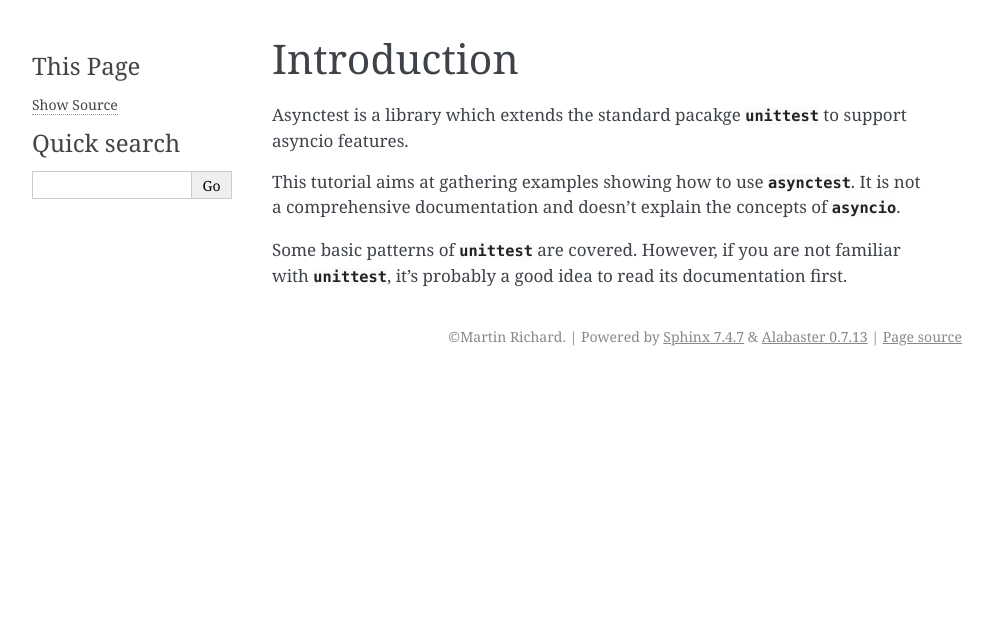
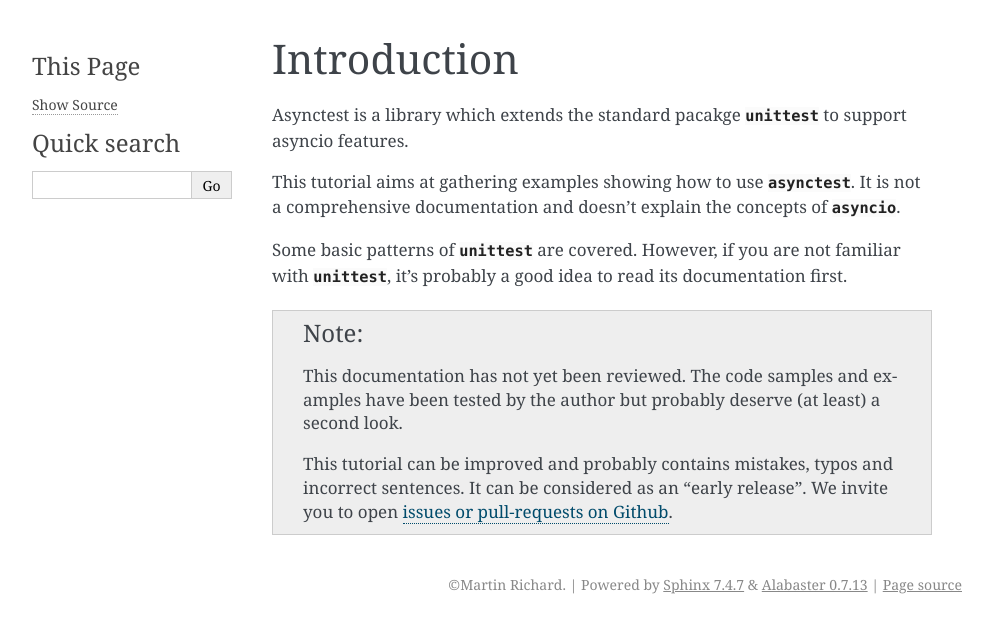
Before and after one commit to Martiusweb/asynctest, a Sphinx documentation site: the page built from doc/tutorial.introduction.rst, in a window 1280 px wide. Shown: the top 633 px of the page, without its empty margins (148-1141 px from the left). Built offline with Sphinx 7.4.7, drawn with Linux system fonts in a browser that asks for light colours.

Commit message:
Doc: note about "early release"

```diff
--- a/doc/tutorial.introduction.rst
+++ b/doc/tutorial.introduction.rst
@@ -11,3 +11,15 @@ It is not a comprehensive documentation and doesn't explain the concepts of
 Some basic patterns of :mod:`unittest` are covered. However, if you are not
 familiar with :mod:`unittest`, it's probably a good idea to read its
 documentation first.
+
+
+.. note::
+
+   This documentation has not yet been reviewed. The code samples and examples
+   have been tested by the author but probably deserve (at least) a second
+   look.
+
+   This tutorial can be improved and probably contains mistakes, typos
+   and incorrect sentences. It can be considered as an "early release". We
+   invite you to open `issues or pull-requests on Github
+   <https://github.com/Martiusweb/asynctest/>`_.
```
